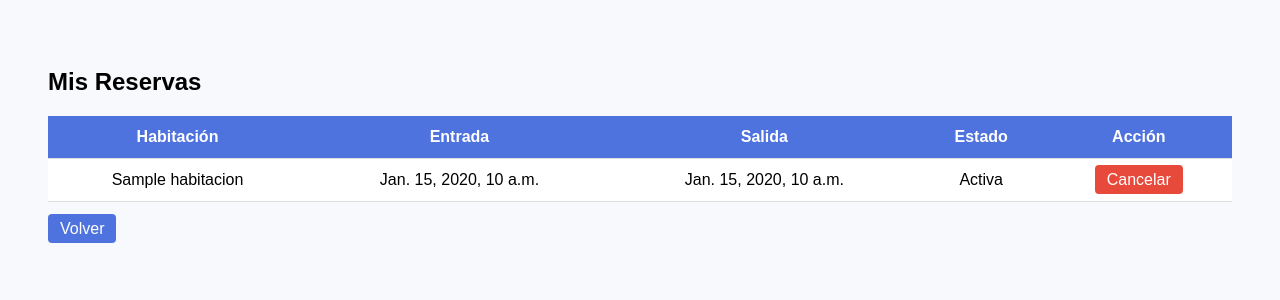
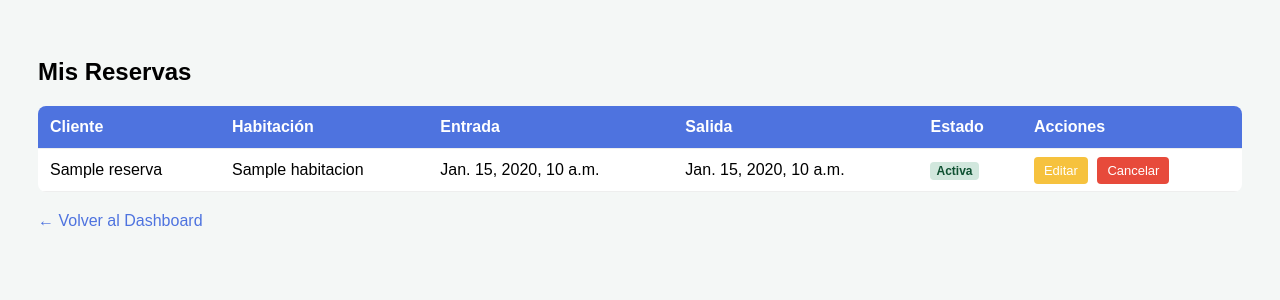
Before and after one commit to minostauro27-byte/Proyecto, a Django app: template reservas/templates/reservas/listar.html in a window 1280 px wide. Shown: the top 300 px of the page. Run offline with Django 5.2, Linux system fonts and the light colour scheme; the template is opened without the code that fills it: most values are stand-ins (such as "Sample title", 1, 10 or a date in 2020).

Commit message:
agregar el editar y modificar un poco

```diff
--- a/reservas/templates/reservas/crear.html
+++ b/reservas/templates/reservas/crear.html
@@ -37,6 +37,7 @@
 
     <form method="POST">
         {% csrf_token %}
+        <input type="text" name="nombre_cliente" placeholder="Nombre del cliente" required>
         <input type="text" name="habitacion" placeholder="Número de habitación" required>
         <input type="date" name="fecha_entrada" required>
         <input type="date" name="fecha_salida" required>
--- a/reservas/templates/reservas/listar.html
+++ b/reservas/templates/reservas/listar.html
@@ -1,32 +1,20 @@
 <!DOCTYPE html>
-<html>
+<html lang="es">
 <head>
+    <meta charset="UTF-8">
     <title>Mis Reservas</title>
     <style>
-        body {
-            font-family: Arial;
-            background: #f8f9fc;
-            padding: 40px;
-        }
-        table {
-            width: 100%;
-            background: white;
-            border-collapse: collapse;
-        }
-        th, td {
-            padding: 12px;
-            border-bottom: 1px solid #ddd;
-            text-align: center;
-        }
+        body { font-family: sans-serif; background: #f4f7f6; padding: 30px; }
+        table { width: 100%; border-collapse: collapse; background: white; border-radius: 8px; overflow: hidden; }
+        th, td { padding: 12px; text-align: left; border-bottom: 1px solid #eee; }
         th { background: #4e73df; color: white; }
-        a {
-            padding: 6px 12px;
-            background: #e74a3b;
-            color: white;
-            text-decoration: none;
-            border-radius: 4px;
-        }
-        a:hover { background: #c0392b; }
+        .btn { padding: 6px 10px; text-decoration: none; border-radius: 4px; font-size: 13px; color: white; margin-right: 5px; }
+        .btn-edit { background: #f6c23e; }
+        .btn-cancel { background: #e74a3b; }
+        .btn-back { display: inline-block; margin-top: 20px; color: #4e73df; text-decoration: none; }
+        .status { font-weight: bold; padding: 2px 6px; border-radius: 4px; font-size: 12px; }
+        .active { background: #d1e7dd; color: #0f5132; }
+        .cancelled { background: #f8d7da; color: #842029; }
     </style>
 </head>
 <body>
@@ -34,34 +22,46 @@
 <h2>Mis Reservas</h2>
 
 <table>
+    <thead>
         <tr>
+            <th>Cliente</th>
             <th>Habitación</th>
             <th>Entrada</th>
             <th>Salida</th>
             <th>Estado</th>
-        <th>Acción</th>
+            <th>Acciones</th>
         </tr>
-
+    </thead>
+    <tbody>
         {% for reserva in reservas %}
         <tr>
+            <td>{{ reserva.nombre_cliente }}</td>
             <td>{{ reserva.habitacion }}</td>
             <td>{{ reserva.fecha_entrada }}</td>
             <td>{{ reserva.fecha_salida }}</td>
-        <td>{{ reserva.estado }}</td>
+            <td>
+                <span class="status {% if reserva.estado == 'Activa' %}active{% else %}cancelled{% endif %}">
+                    {{ reserva.estado }}
+                </span>
+            </td>
             <td>
                 {% if reserva.estado != "Cancelada" %}
-            <a href="{% url 'cancelar_reserva' reserva.id %}">Cancelar</a>
+                    <a href="{% url 'editar_reserva' reserva.id %}" class="btn btn-edit">Editar</a>
+                    <a href="{% url 'cancelar_reserva' reserva.id %}" class="btn btn-cancel">Cancelar</a>
                 {% else %}
-            Cancelada
+                    <small style="color: gray;">Sin acciones</small>
                 {% endif %}
             </td>
         </tr>
+        {% empty %}
+        <tr>
+            <td colspan="5" style="text-align: center;">No tienes reservas aún.</td>
+        </tr>
         {% endfor %}
-
+    </tbody>
 </table>
 
-<br>
-<a href="{% url 'dashboard' %}" style="background:#4e73df;">Volver</a>
+<a href="{% url 'dashboard' %}" class="btn-back">← Volver al Dashboard</a>
 
 </body>
 </html>
--- a/reservas/urls.py
+++ b/reservas/urls.py
@@ -2,12 +2,14 @@ from django.urls import path
 from . import views
 
 urlpatterns = [
-   path('login/', views.iniciar_sesion, name='login'),
-   path('registro/', views.registro_usuario, name='registro'),
-   path('dashboard/', views.dashboard, name='dashboard'),
-   path('crear/', views.crear_reserva, name='crear_reserva'),
-   path('mis-reservas/', views.mis_reservas, name='mis_reservas'),
-   path('cancelar/<str:reserva_id>/', views.cancelar_reserva, name='cancelar_reserva'),
-   path('logout/', views.cerrar_sesion, name='logout'),
+    path('login/', views.iniciar_sesion, name='login'),
+    path('registro/', views.registro_usuario, name='registro'),
+    path('dashboard/', views.dashboard, name='dashboard'),
+    path('crear/', views.crear_reserva, name='crear_reserva'),
+    path('mis-reservas/', views.mis_reservas, name='mis_reservas'),
+    path('cancelar/<str:reserva_id>/', views.cancelar_reserva, name='cancelar_reserva'),
+    path('logout/', views.cerrar_sesion, name='logout'),
+    path('editar/<str:reserva_id>/', views.editar_reserva, name='editar_reserva'),
+
 
 ]
```
Also changed, not shown: reservas/templates/reservas/dashboard.html (+28 -24 lines), reservas/templates/reservas/editar.html (added, +110 -0 lines), reservas/views.py (+36 -0 lines). Lines whose indentation alone changed are shown as unchanged.
